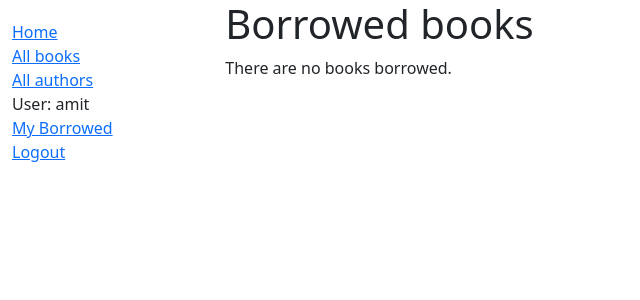
After one commit to amitmodi06/Django-Library-WebApp, a Django app: page /catalog/mybooks/ in a window 1280 px wide. The commit adds this page. Shown: the top 300 px of the page, without its empty margins (0-640 px from the left). Run offline with Django 4.2, Linux system fonts and the light colour scheme; a user stored in the database is signed in; data comes from the database, SQL or seed files in the repository; both versions use the stored data as it was after the commit.

Commit message:
Added book borrower details:     - Added borrower field in the BookInstance model and define one to many relationship     - Defined a function to check if the book on loan is overdue     - Updated list_display and fieldsets in BookInstanceAdmin to view borrower     - Added url for showing books of a user     - Added template for showing the list of borrowed book by a user     - Added 'My Borrowed' in sidebar for logged in user Added a generic view class to show books borrowed by a user

```diff
--- a/catalog/admin.py
+++ b/catalog/admin.py
@@ -31,7 +31,7 @@ class BookAdmin(admin.ModelAdmin):
 
 @admin.register(BookInstance)
 class BookInstanceAdmin(admin.ModelAdmin):
-    list_display = ('book', 'status', 'due_back', 'id')
+    list_display = ('book', 'status', 'borrower', 'due_back', 'id')
     list_filter = ('status', 'due_back')
 
     fieldsets = (
@@ -39,7 +39,7 @@ class BookInstanceAdmin(admin.ModelAdmin):
             'fields': ('book', 'imprint', 'id')
         }),
         ('Availability', {
-            'fields' : ('status', 'due_back')
+            'fields' : ('status', 'due_back', 'borrower')
         })
     )
 
--- a/catalog/templates/base_generic.html
+++ b/catalog/templates/base_generic.html
@@ -28,6 +28,9 @@
 
               {% if user.is_authenticated %}
                 <li>User: {{ user.get_username }}</li>
+
+                <li><a href="{% url 'my-borrowed' %}">My Borrowed</a></li>
+
                 <li><a href="{% url 'logout' %}?next={{ request.path }}">Logout</a></li>
               {% else %}
                 <li><a href="{% url 'login' %}?next={{ request.path }}">Login</a></li>
--- /dev/null
+++ b/catalog/templates/catalog/bookinstance_list_borrowed_user.html
@@ -0,0 +1,19 @@
+{% extends "base_generic.html" %}
+
+{% block content %}
+    <h1>Borrowed books</h1>
+
+    {% if bookinstance_list %}
+    <ul>
+
+      {% for bookinst in bookinstance_list %}
+      <li class="{% if bookinst.is_overdue %}text-danger{% endif %}">
+        <a href="{% url 'book-detail' bookinst.book.pk %}">{{ bookinst.book.title }}</a> ({{ bookinst.due_back }})
+      </li>
+      {% endfor %}
+    </ul>
+
+    {% else %}
+      <p>There are no books borrowed.</p>
+    {% endif %}
+{% endblock %}
--- a/catalog/urls.py
+++ b/catalog/urls.py
@@ -7,5 +7,6 @@ urlpatterns = [
     path('books/', views.BookListView.as_view(), name='books'),
     path('book/<int:pk>', views.BookDetailView.as_view(), name='book-detail'),
     path('authors/', views.AuthorListView.as_view(), name='authors'),
-    path('author/<int:pk>', views.AuthorDetailView.as_view(), name='author-detail')
+    path('author/<int:pk>', views.AuthorDetailView.as_view(), name='author-detail'),
+    path('mybooks/', views.LoanedBooksByUserListView.as_view(), name='my-borrowed'),
 ]
--- a/catalog/views.py
+++ b/catalog/views.py
@@ -1,6 +1,7 @@
 from django.shortcuts import render
 from .models import Book, BookInstance, Author, Genre, Language
 from django.views import generic
+from django.contrib.auth.mixins import LoginRequiredMixin
 
 # Create your views here.
 def index(request):
@@ -57,3 +58,17 @@ class AuthorListView(generic.ListView):
 class AuthorDetailView(generic.DetailView):
     """Generic class-based detail view for an author."""
     model = Author
+
+
+class LoanedBooksByUserListView(LoginRequiredMixin,generic.ListView):
+    """Generic class-based view listing books on loan to current user."""
+    model = BookInstance
+    template_name = 'catalog/bookinstance_list_borrowed_user.html'
+    paginate_by = 10
+
+    def get_queryset(self):
+        return (
+            BookInstance.objects.filter(borrower=self.request.user)
+            .filter(status__exact='o')
+            .order_by('due_back')
+        )
```
Also changed, not shown: catalog/models.py (+13 -0 lines), catalog/migrations/0003_bookinstance_borrower_alter_bookinstance_due_back.py (added), catalog/migrations/0004_alter_bookinstance_options.py (added), catalog/migrations/0005_alter_bookinstance_options.py (added), db.sqlite3.
